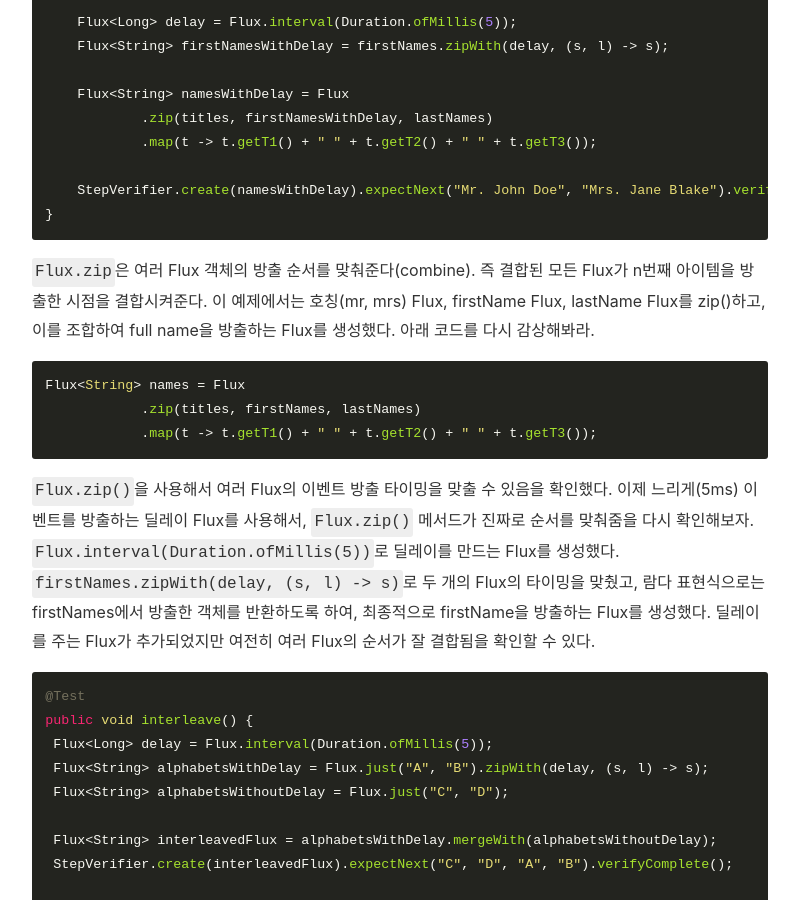
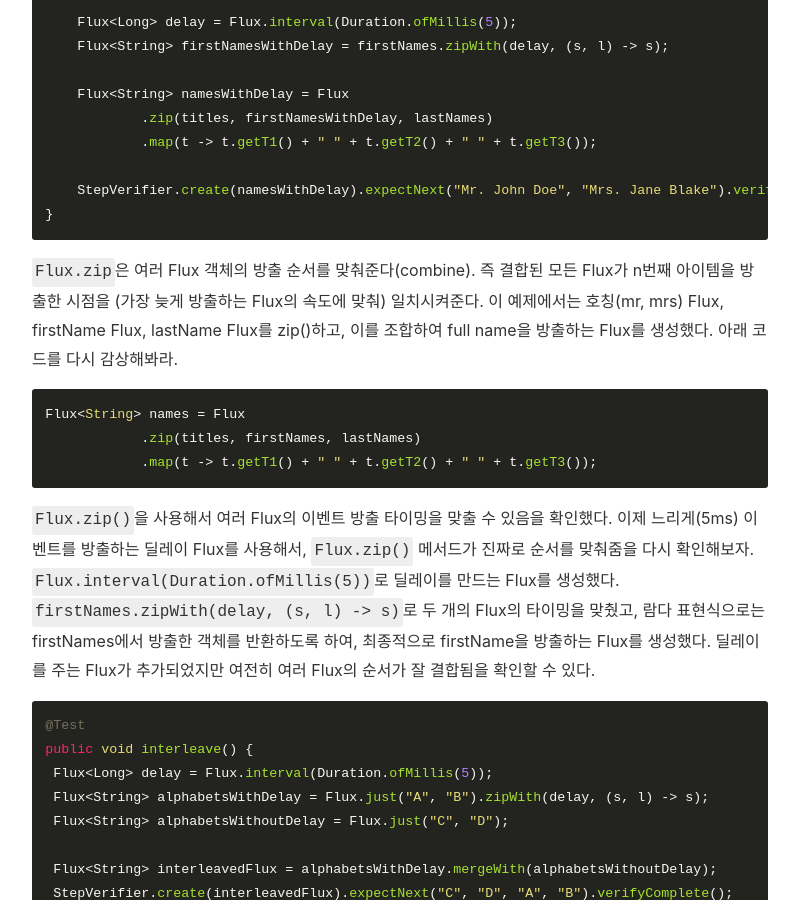
Before and after one commit to countingmars/countingmars.github.io, a Jekyll site: the page built from _posts/2018-08-15-reactor-core-tutorial.markdown, in a window 1280 px wide and 900 px high, scrolled down 3534 px. Shown: the whole window, without its empty margins (240-1039 px from the left). Built offline with Jekyll 4.4.1, drawn with Linux system fonts in a browser that asks for light colours; nearby versions of some CDN libraries.

Commit message:
reactor core tutorial

````diff
--- a/_posts/2018-08-15-reactor-core-tutorial.markdown
+++ b/_posts/2018-08-15-reactor-core-tutorial.markdown
@@ -137,7 +137,8 @@ public void zipping() {
 }
 ```
 
-`Flux.zip`은 여러 Flux 객체의 방출 순서를 맞춰준다(combine). 즉 결합된 모든 Flux가 n번째 아이템을 방출한 시점을 결합시켜준다.
+`Flux.zip`은 여러 Flux 객체의 방출 순서를 맞춰준다(combine).
+즉 결합된 모든 Flux가 n번째 아이템을 방출한 시점을 (가장 늦게 방출하는 Flux의 속도에 맞춰) 일치시켜준다.
 이 예제에서는 호칭(mr, mrs) Flux, firstName Flux, lastName Flux를 zip()하고,
 이를 조합하여 full name을  방출하는 Flux를 생성했다.
 아래 코드를 다시 감상해봐라.
````
